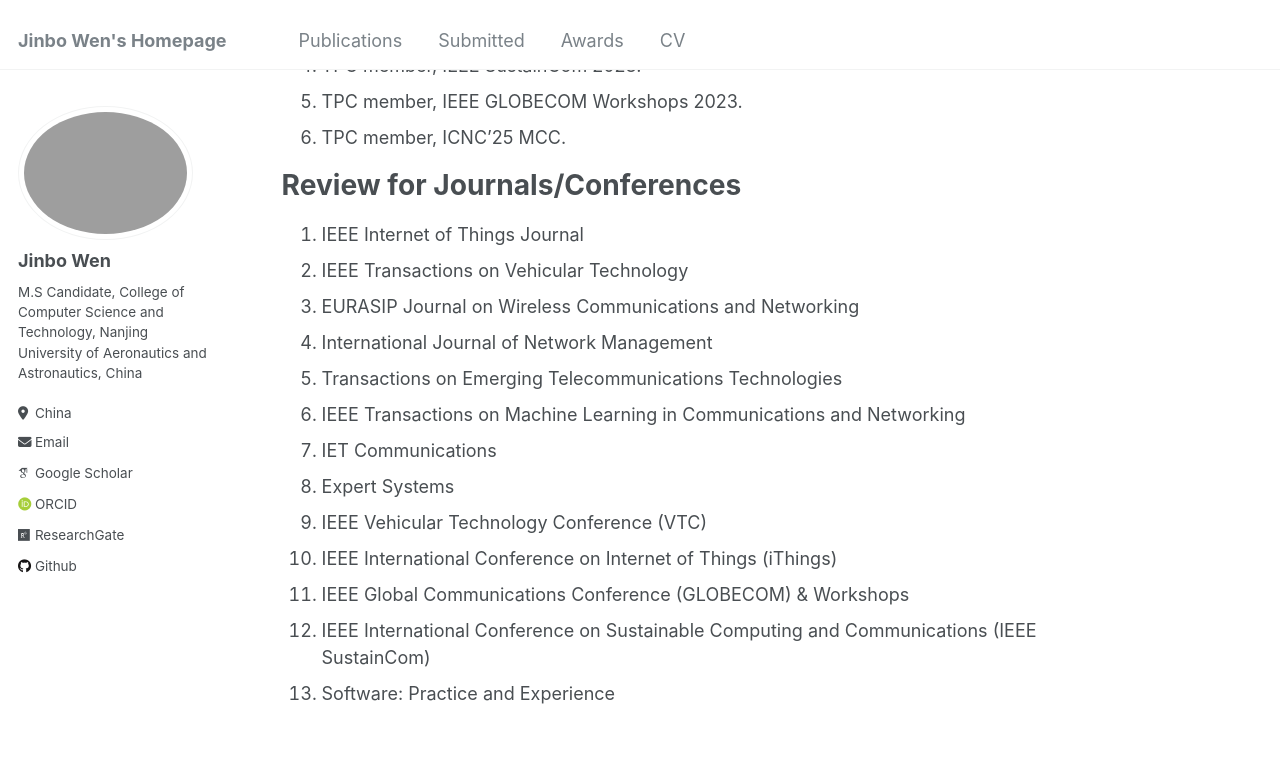
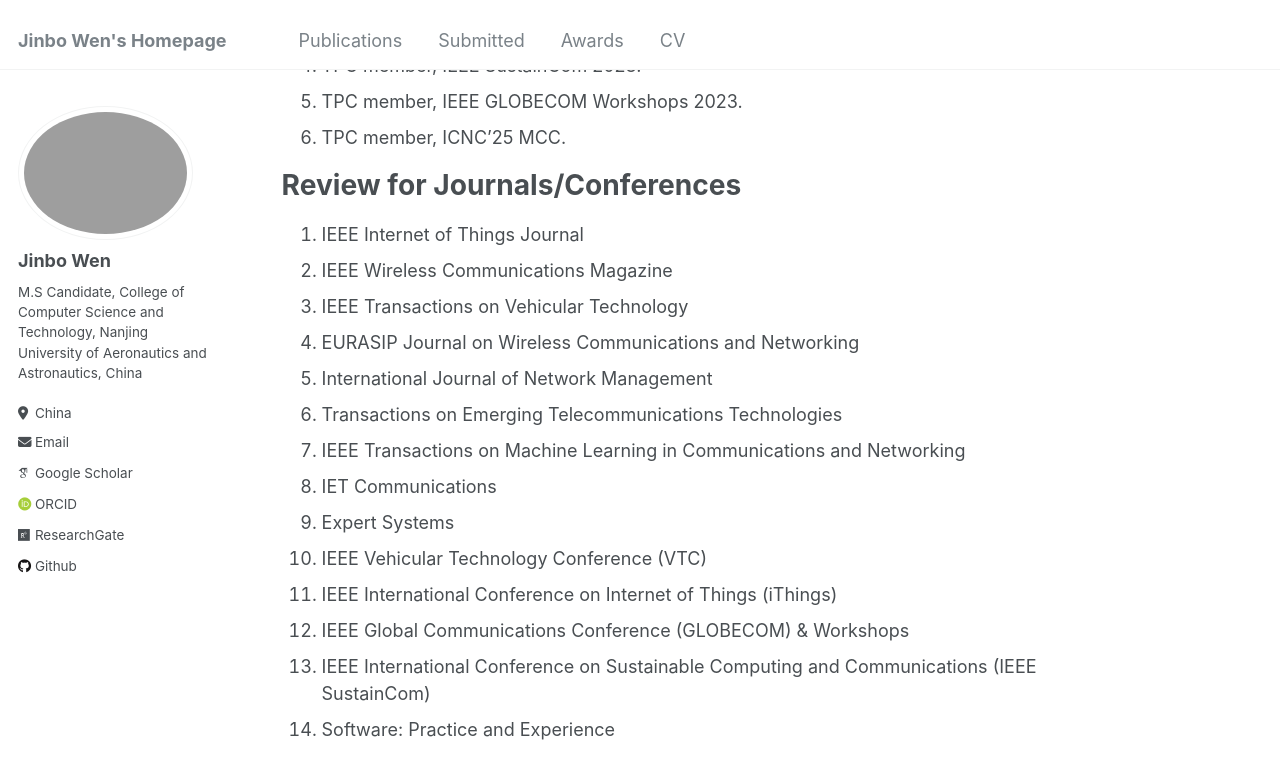
Before and after one commit to JinboWen00/JinboWen00.github.io, a Jekyll site: the page built from _pages/about.md, in a window 1280 px wide and 900 px high, scrolled down 909 px. Shown: the top 779 px of the window. Built offline with Jekyll 4.4.1, drawn with Linux system fonts in a browser that asks for light colours; some web fonts are replaced.

Commit message:
Update about.md

```diff
--- a/_pages/about.md
+++ b/_pages/about.md
@@ -32,15 +32,16 @@
 Review for Journals/Conferences
 ======
 1.  IEEE Internet of Things Journal
-2.  IEEE Transactions on Vehicular Technology
-3.  EURASIP Journal on Wireless Communications and Networking
-4.  International Journal of Network Management
-5.  Transactions on Emerging Telecommunications Technologies
-6.  IEEE Transactions on Machine Learning in Communications and Networking
-7.  IET Communications
-8.  Expert Systems
-9.  IEEE Vehicular Technology Conference (VTC)
-10. IEEE International Conference on Internet of Things (iThings)
-11. IEEE Global Communications Conference (GLOBECOM) & Workshops
-12. IEEE International Conference on Sustainable Computing and Communications (IEEE SustainCom)
-13. Software: Practice and Experience
+2.  IEEE Wireless Communications Magazine
+3.  IEEE Transactions on Vehicular Technology
+4.  EURASIP Journal on Wireless Communications and Networking
+5.  International Journal of Network Management
+6.  Transactions on Emerging Telecommunications Technologies
+7.  IEEE Transactions on Machine Learning in Communications and Networking
+8.  IET Communications
+9.  Expert Systems
+10.  IEEE Vehicular Technology Conference (VTC)
+11. IEEE International Conference on Internet of Things (iThings)
+12. IEEE Global Communications Conference (GLOBECOM) & Workshops
+13. IEEE International Conference on Sustainable Computing and Communications (IEEE SustainCom)
+14. Software: Practice and Experience
```
